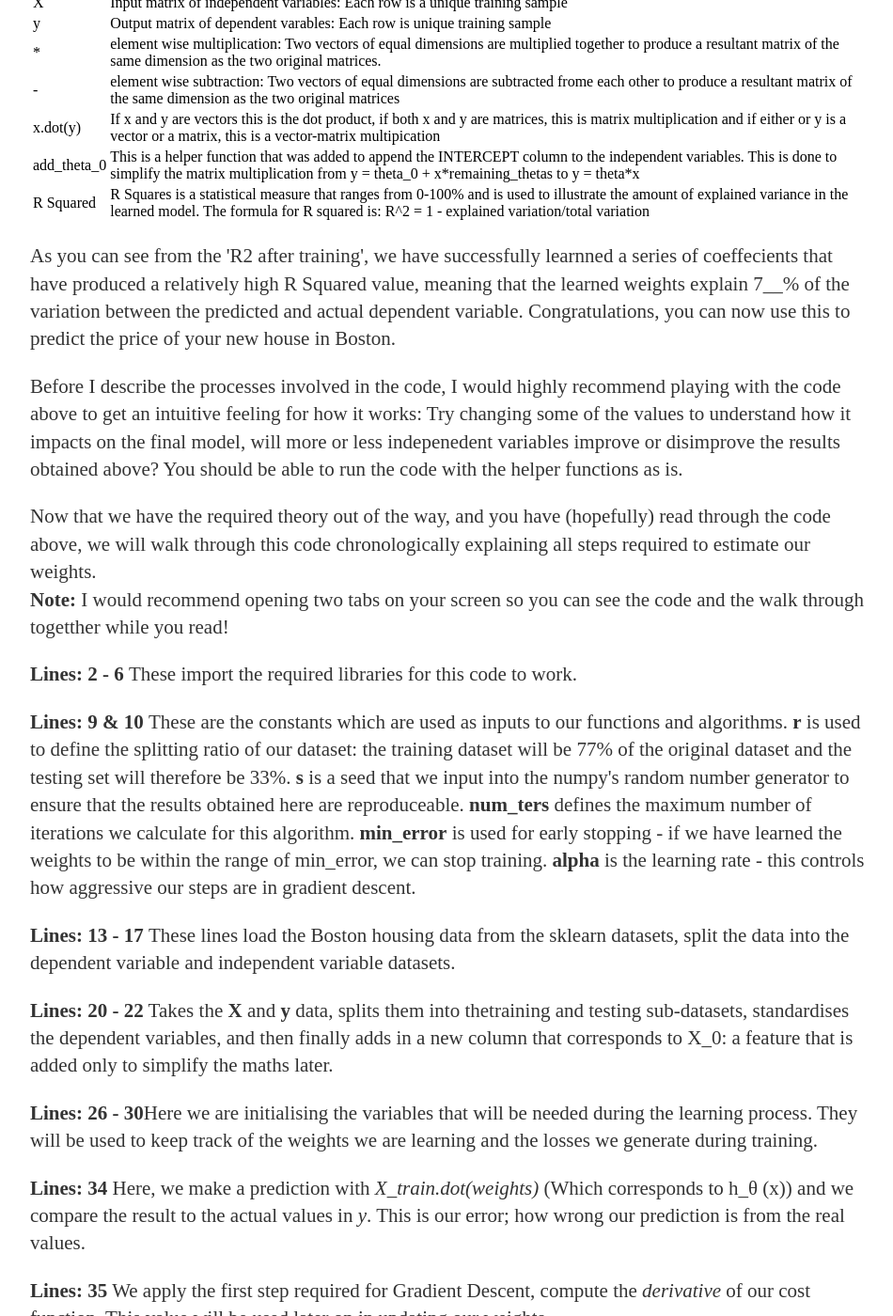
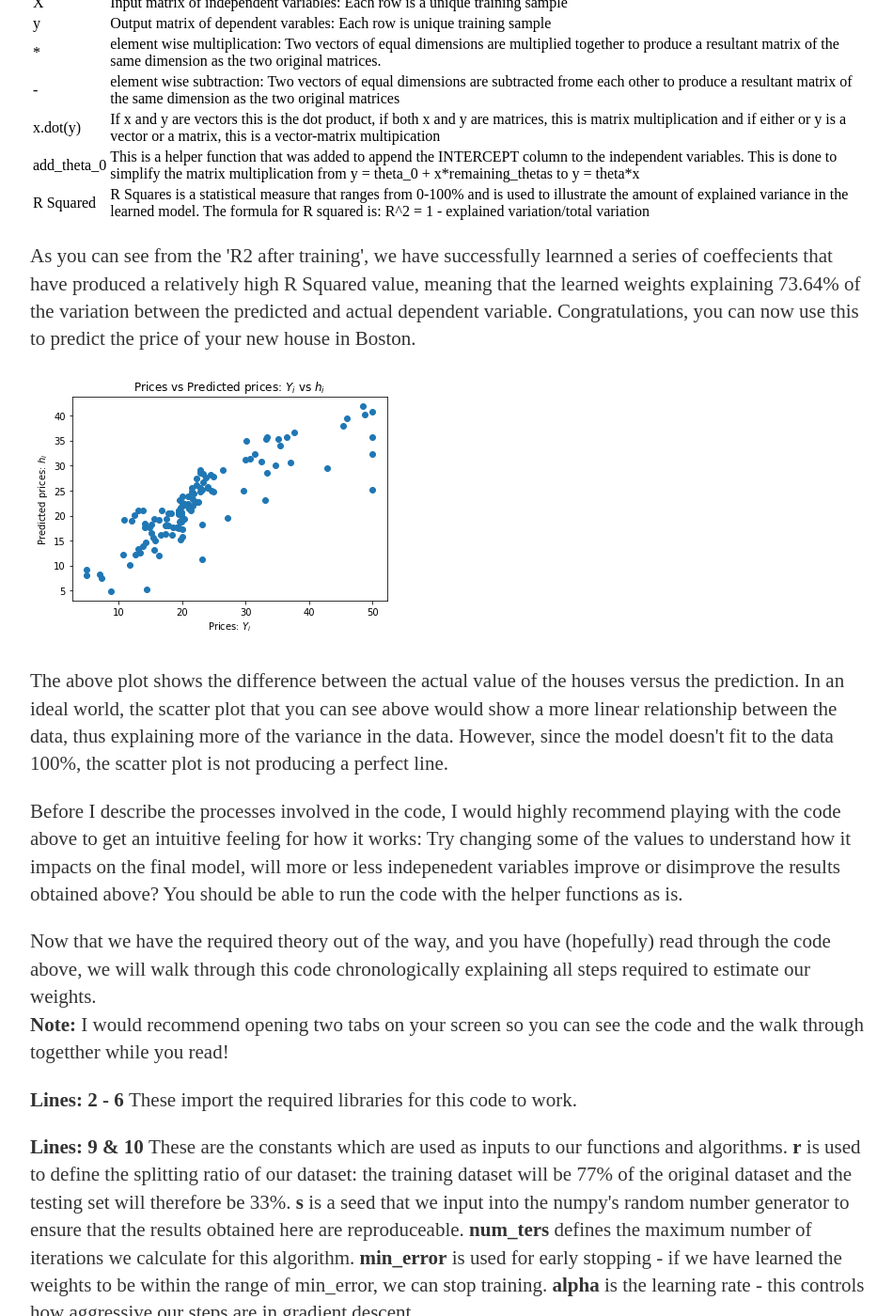
Before and after one commit to kerinb/kerinb.github.io, a Jekyll site: the page built from _posts/2019-12-10-linear-regression-from-scratch.md, in a window 1280 px wide and 1400 px high, scrolled down 6666 px. Shown: the whole window at 94% size, without its empty margins (160-1110 px from the left). Built offline with Jekyll 4.4.1, drawn with Linux system fonts in a browser that asks for light colours.

Commit message:
trying to fix broken page!

```diff
--- a/_posts/2019-12-10-linear-regression-from-scratch.md
+++ b/_posts/2019-12-10-linear-regression-from-scratch.md
@@ -405,8 +405,18 @@ date: Monday 14th January 2020
 
 <p>
     As you can see from the 'R2 after training', we have successfully learnned a series of coeffecients that have produced
-    a relatively high R Squared value, meaning that the learned weights explain 7__% of the variation between the predicted
+    a relatively high R Squared value, meaning that the learned weights explaining 73.64% of the variation between the predicted
     and actual dependent variable. Congratulations, you can now use this to predict the price of your new house in Boston.
+</p>
+
+
+![](/files/LinearRegressionBlog/pred_v_y_plot.png)
+<br>
+<p>
+	The above plot shows the difference between the actual value of the houses versus the prediction. In an ideal world,
+	the scatter plot that you can see above would show a more linear relationship between the data, thus explaining more
+	of the variance in the data. However, since the model doesn't fit to the data 100%, the scatter plot is not producing a
+	perfect line.
 </p>
 
 <p>
```
Also changed, not shown: files/LinearRegressionBlog/pred_v_y_plot.png (added).
